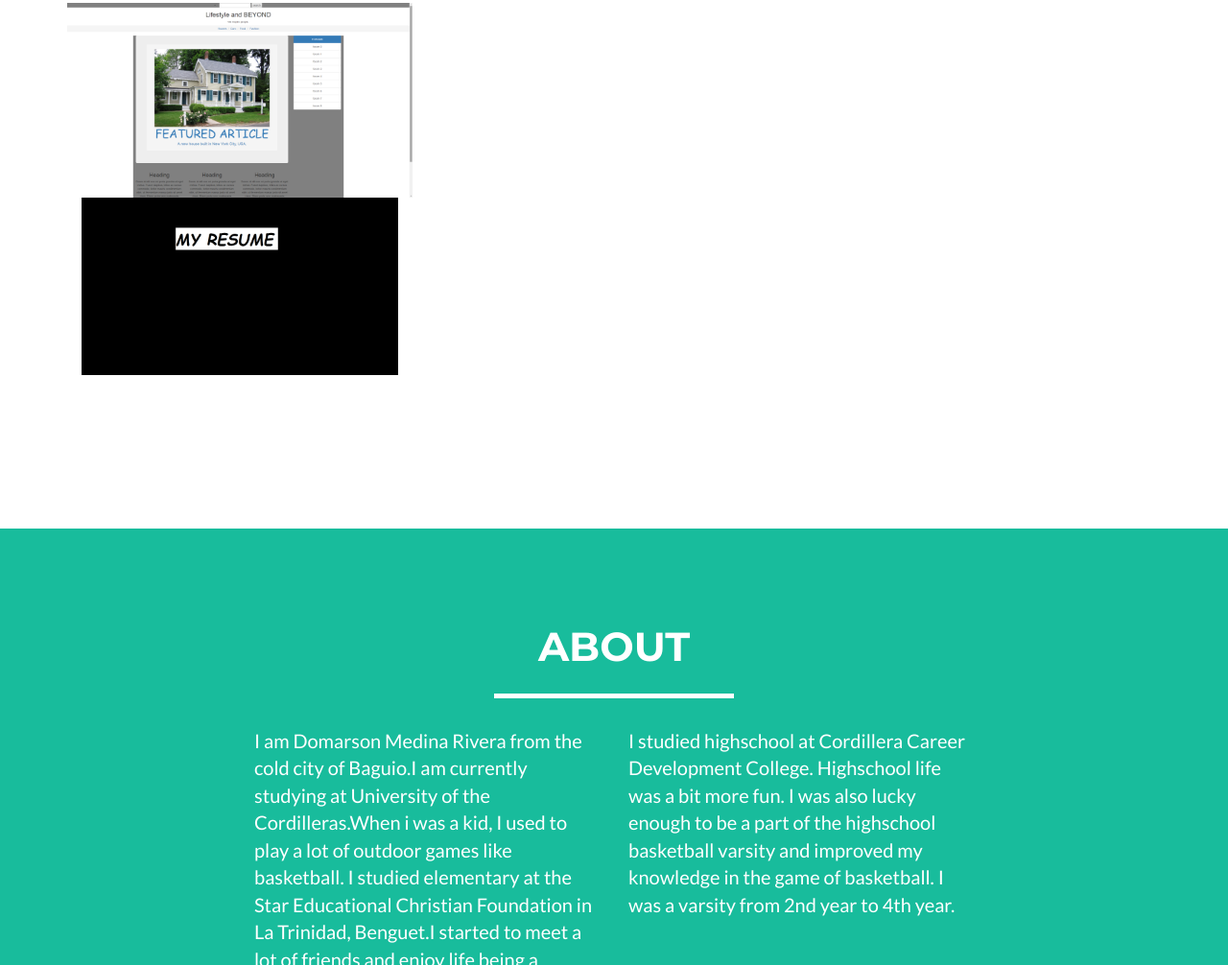
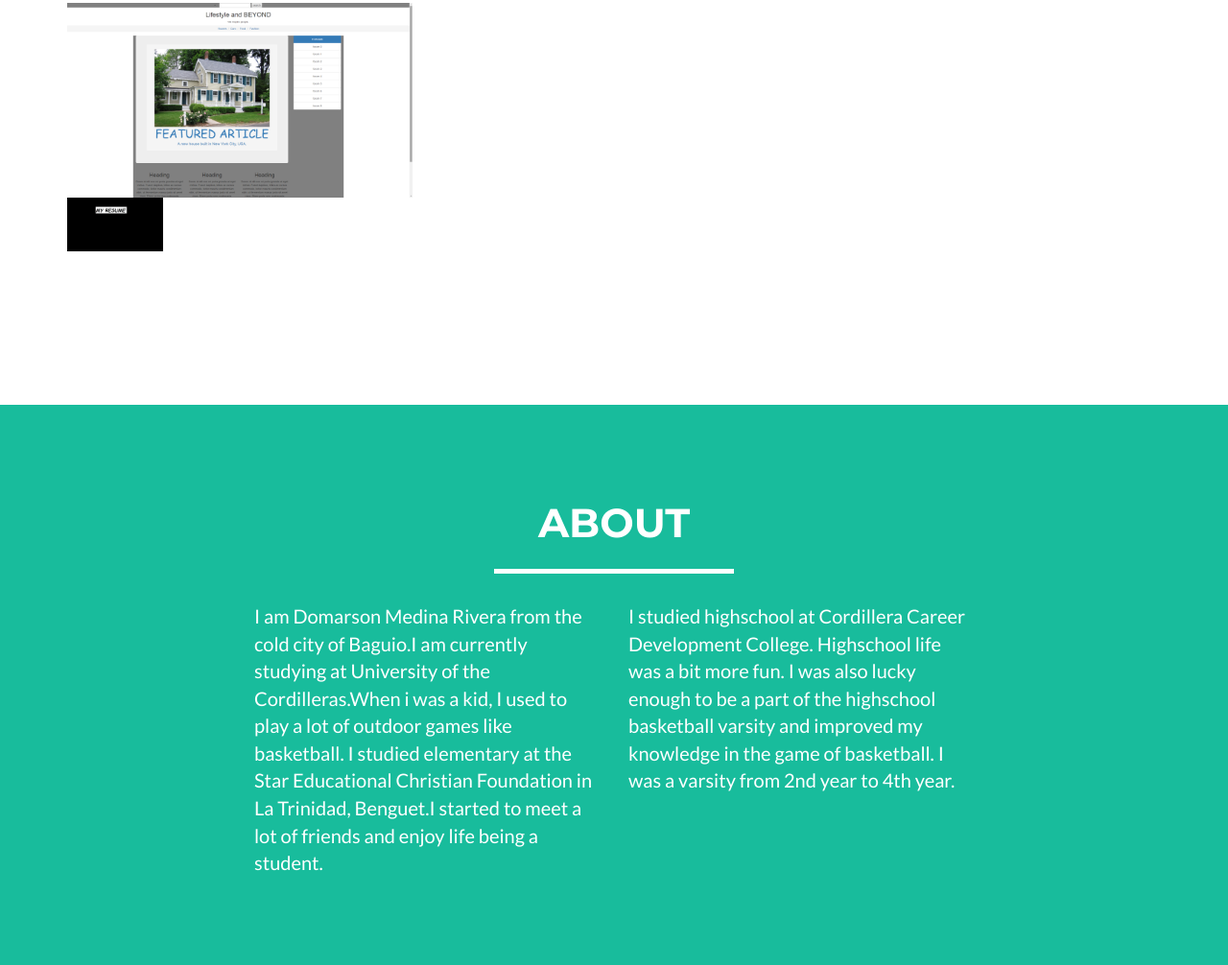
Before and after one commit to domarsonrivera/doms.github.io, a website: page index.html in a window 1280 px wide. Shown: the part 949-1955 px from the top of the page at 96% size. Drawn offline with nearby package versions, Linux system fonts and the light colour scheme.

Commit message:
Update index.html

```diff
--- a/index.html
+++ b/index.html
@@ -101,20 +101,20 @@
                         </div>
                         <img src="screen.png" class="img-responsive" alt="">
                     </a>
-                   <div class="col-sm-12 portfolio-item">
+                   <div class="row">
+                   <div class="col-sm-4 portfolio-item">
                     <a href="https://domarsonrivera.github.io/bio/" class="portfolio-link" data-toggle="modal">
-                        <div class="row">
                         <div class="caption">
-                            <div class="caption-content">
+                        <div class="caption-content">
                                 <i class="fa fa-search-plus fa-3x"></i>
                             </div>
-                       </div>
                         </div>
                         <img src="rresume.png" class="img-responsive" alt="">
                     </a>
                     </div>
                 </div>
             </div>
+        </div>
         </div>
     </section>
 
```
